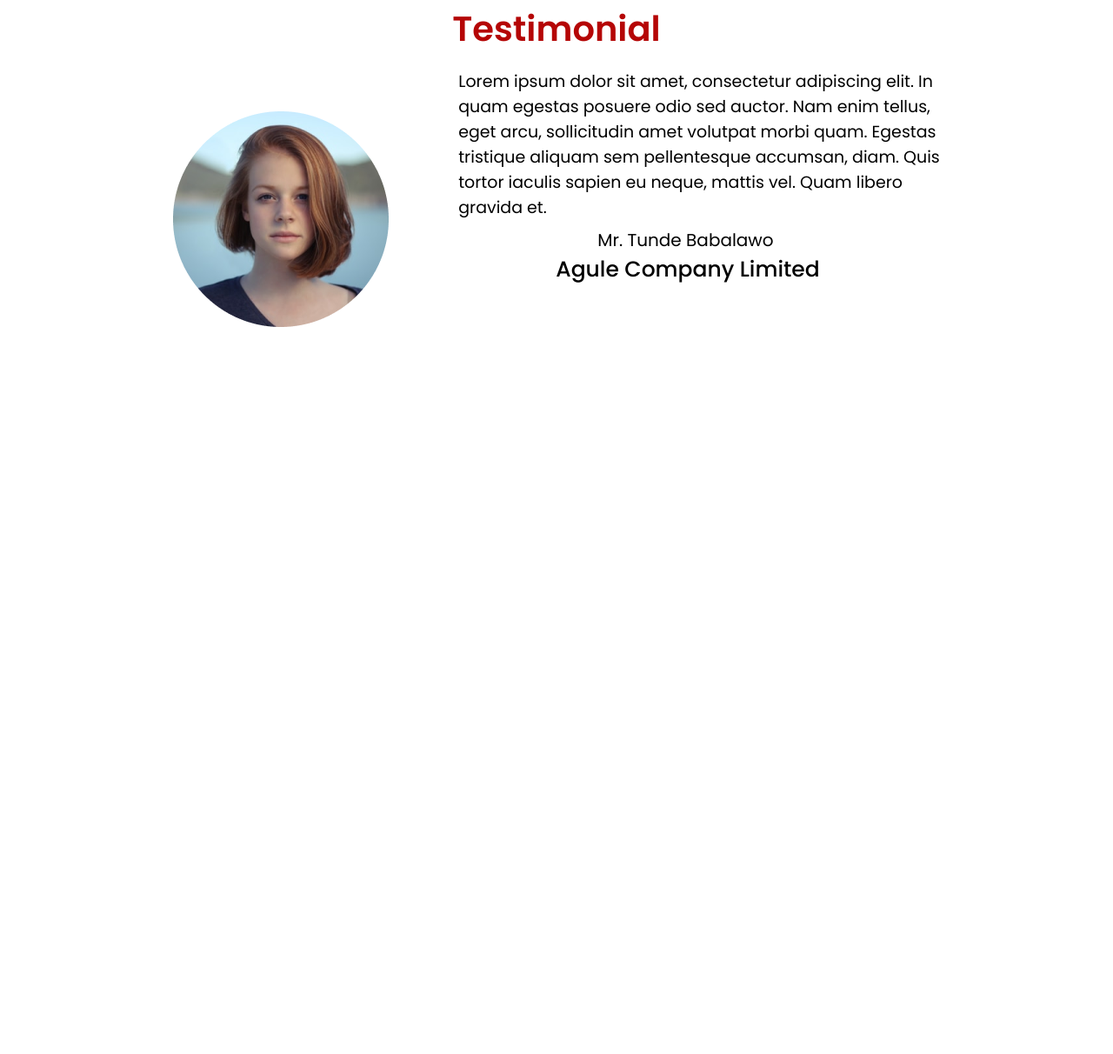
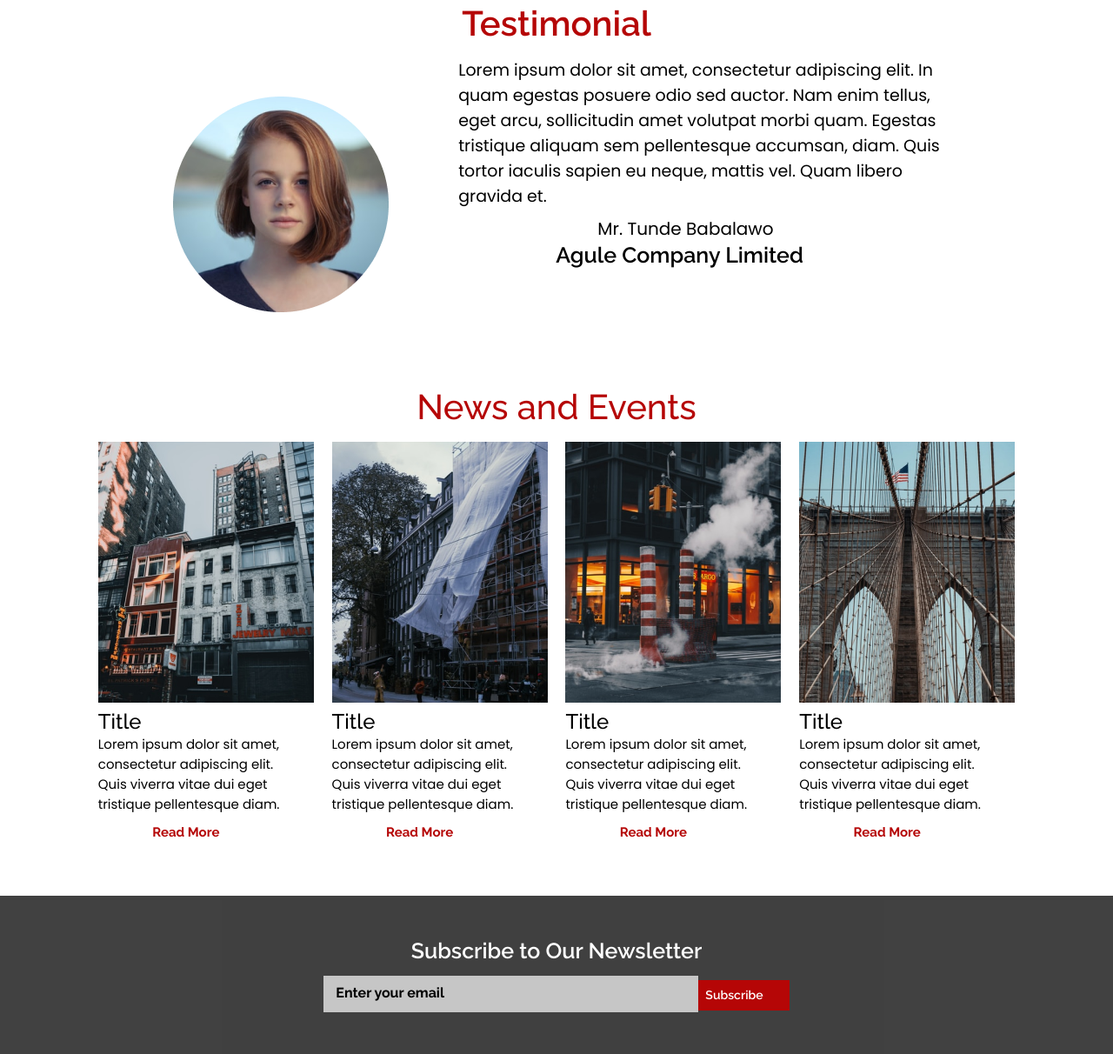
Before and after one commit to ololade154/new-project, a plain HTML site: page index.html in a window 1280 px wide. Shown: the part 2776-3988 px from the top of the page at 87% size. Before the commit the page ends 3233 px from the top, so only its background shows below. Drawn offline with Linux system fonts and the light colour scheme.

Commit message:
first commit

```diff
--- a/index.css
+++ b/index.css
@@ -1,10 +1,11 @@
 @import url("https://fonts.googleapis.com/css2?family=Poppins:ital,wght@0,100;0,200;0,300;0,400;0,500;0,600;0,700;0,800;0,900;1,100;1,200;1,300;1,400;1,500;1,600;1,700;1,800;1,900&display=swap");
+@import url("https://fonts.googleapis.com/css2?family=Raleway:ital,wght@0,100..900;1,100..900&display=swap");
 
 * {
   margin: 0;
   padding: 0;
   box-sizing: border-box;
-  font-family: "Poppins", sans-serif;
+  font-family: poppins;
 }
 
 .navigation-bar {
@@ -96,6 +97,11 @@
     font-size: 20px;
     font-weight: 400;
     border-radius: 1px;
+    transition: all 0.7s ease;
+  }
+
+  .hero-text button:hover {
+    transform: scale(0.7);
   }
 
   .about {
@@ -104,6 +110,12 @@
     gap: 5rem;
     padding: 4rem 6.4rem;
   }
+  .about img {
+    transition: all 1s ease;
+  }
+  .about img:hover {
+    transform: scale(0.9);
+  }
 
   .about-text {
     padding-top: 3.3rem;
@@ -111,7 +123,7 @@
 
   .about-text h2 {
     color: #b50606;
-    font-weight: 300;
+    font-weight: 400;
     font-size: 45px;
   }
 
@@ -144,7 +156,7 @@
   .ourservice h4 {
     text-align: center;
     font-size: 45px;
-    font-weight: 300;
+    font-weight: 400;
     color: #b50606;
   }
 
@@ -293,6 +305,7 @@
     color: #b50606;
     font-size: 40px;
     font-weight: 600;
+    font-family: Raleway;
   }
   .testimonial-content {
     display: flex;
@@ -321,7 +334,114 @@
   .testimonial-text h6 {
     margin-left: 7rem;
     font-size: 25px;
+    font-weight: 600;
+    font-family: Raleway;
+  }
+  .news-and-events {
+    padding-top: 0.5rem;
+    padding-bottom: 4rem;
+    padding-left: 0.2rem;
+    padding-right: 0.2rem;
+  }
+  .news-and-events h5 {
+    text-align: center;
+    color: #b50606;
+    font-size: 40px;
     font-weight: 500;
+    font-family: Raleway;
+  }
+  .news-image {
+    display: flex;
+    justify-content: center;
+    gap: 1.3rem;
+    padding-top: 1.1rem;
+  }
+  .news-image img {
+    width: 100%;
+  }
+  .news-image1,
+  .news-image2,
+  .news-image3,
+  .news-image4 {
+    transition: all 1s ease;
+  }
+  .news-image1:hover {
+    transform: scale(0.9);
+  }
+  .news-image2:hover {
+    transform: scale(0.9);
+  }
+  .news-image3:hover {
+    transform: scale(0.9);
+  }
+  .news-image4:hover {
+    transform: scale(0.9);
+  }
+  .title {
+    font-size: 24px;
+    font-weight: 500;
+    font-family: Raleway;
+  }
+  .note {
+    font-size: 15px;
+    font-weight: 400;
+  }
+  .Read {
+    margin-left: 3.9rem;
+    margin-top: 0.7rem;
+    display: block;
+    color: #b50606;
+    font-family: Raleway;
+    font-size: 15px;
+    font-weight: 700;
+  }
+  .news-letter {
+    background-color: #111111cc;
+    padding: 3rem 0.7rem;
+    text-align: center;
+  }
+
+  .news-letter h5 {
+    color: white;
+    font-size: 25px;
+    font-weight: 600;
+    font-family: Raleway;
+  }
+  .news-letter-button {
+    display: flex;
+    flex-direction: row;
+    justify-content: center;
+  }
+  .letter-input input {
+    padding: 0.7rem 10rem 0.7rem 0.9rem;
+    width: 100%;
+    display: block;
+    border: 0;
+    outline: 0;
+    margin-top: 0.9rem;
+    background-color: #ffffffb3;
+  }
+  input::placeholder {
+    color: #000000;
+    font-size: 16px;
+    font-weight: 700;
+    text-align: left;
+    display: block;
+    font-family: Raleway;
+  }
+
+  .letter-button button {
+    padding: 0.6rem 1.9rem 0.6rem 0.5rem;
+    display: block;
+    border: 0;
+    outline: 0;
+    margin-top: 1.2rem;
+    background-color: #b50606;
+    color: white;
+    font-size: 14px;
+    font-weight: 600;
+    text-align: right;
+    font-family: Raleway;
   }
 }
 @media screen and (min-width: 100px) and (max-width: 770px) {
@@ -394,6 +514,10 @@
     font-size: 15px;
     border-radius: 1px;
     align-items: center;
+    transition: all 1s ease;
+  }
+  .hero-text button:hover {
+    transform: scale(0.7);
   }
 
   .about {
@@ -406,6 +530,11 @@
   .about img {
     width: 100%;
     height: auto;
+    transition: all 1s ease;
+  }
+
+  .about img:hover {
+    transform: scale(0.9);
   }
 
   .about-text {
@@ -590,6 +719,7 @@
     color: #b50606;
     font-size: 40px;
     font-weight: 600;
+    font-family: Raleway;
   }
   .testimonial-content {
     display: flex;
@@ -620,4 +750,62 @@
     font-size: 20px;
     font-weight: 500;
   }
+  .news-and-events {
+    padding: 0.5rem 0.7rem;
+  }
+  .news-and-events h5 {
+    text-align: center;
+    color: #b50606;
+    font-size: 40px;
+    font-weight: 500;
+    font-family: Raleway;
+  }
+  .news-image {
+    display: flex;
+    flex-direction: column;
+    justify-content: center;
+    gap: 1.3rem;
+    padding-top: 1.1rem;
+  }
+  .news-image img {
+    width: 100%;
+  }
+  .news-image1,
+  .news-image2,
+  .news-image3,
+  .news-image4 {
+    transition: all 1s ease;
+  }
+  .news-image1:hover {
+    transform: scale(0.9);
+  }
+  .news-image2:hover {
+    transform: scale(0.9);
+  }
+  .news-image3:hover {
+    transform: scale(0.9);
+  }
+  .news-image4:hover {
+    transform: scale(0.9);
+  }
+  .title {
+    font-size: 30px;
+    font-weight: 500;
+    font-family: Raleway;
+  }
+  .note {
+    font-size: 19px;
+    font-weight: 400;
+  }
+  .Read {
+    margin-top: 0.7rem;
+    display: block;
+    color: #b50606;
+    font-family: Raleway;
+    font-size: 19px;
+    font-weight: 700;
+  }
+  .news-content {
+    text-align: center;
+  }
 }
--- a/index.html
+++ b/index.html
@@ -119,6 +119,74 @@
         </div>
       </div>
     </section>
+    <section class="news-and-events">
+      <h5>News and Events</h5>
+      <div class="news-image">
+        <div class="news-image1">
+          <img src="/images/news1.png" alt="" />
+          <div class="news-content">
+            <p class="title">Title</p>
+            <p class="note">
+              Lorem ipsum dolor sit amet,<br />
+              consectetur adipiscing elit.<br />
+              Quis viverra vitae dui eget<br />
+              tristique pellentesque diam.
+            </p>
+            <span class="Read">Read More</span>
+          </div>
+        </div>
+        <div class="news-image2">
+          <img src="/images/news2.png" alt="" />
+          <div class="news-content">
+            <p class="title">Title</p>
+            <p class="note">
+              Lorem ipsum dolor sit amet,<br />
+              consectetur adipiscing elit.<br />
+              Quis viverra vitae dui eget<br />
+              tristique pellentesque diam.
+            </p>
+            <span class="Read">Read More</span>
+          </div>
+        </div>
+        <div class="news-image3">
+          <img src="/images/news3.png" alt="" />
+          <div class="news-content">
+            <p class="title">Title</p>
+            <p class="note">
+              Lorem ipsum dolor sit amet,<br />
+              consectetur adipiscing elit.<br />
+              Quis viverra vitae dui eget<br />
+              tristique pellentesque diam.
+            </p>
+            <span class="Read">Read More</span>
+          </div>
+        </div>
+        <div class="news-image4">
+          <img src="/images/news4.png" alt="" />
+          <div class="news-content">
+            <p class="title">Title</p>
+            <p class="note">
+              Lorem ipsum dolor sit amet,<br />
+              consectetur adipiscing elit.<br />
+              Quis viverra vitae dui eget<br />
+              tristique pellentesque diam.
+            </p>
+            <span class="Read">Read More</span>
+          </div>
+        </div>
+      </div>
+    </section>
+    <section class="news-letter">
+      <h5>Subscribe to Our Newsletter</h5>
+      <div class="news-letter-button">
+        <div class="letter-input">
+          <input type="email" placeholder="Enter your email" />
+        </div>
+        <div class="letter-button">
+          <button>Subscribe</button>
+        </div>
+      </div>
+    </section>
     <script>
       let navBar = document.querySelector(".nav-bar");
       let isNavBarVisible = true;
```
